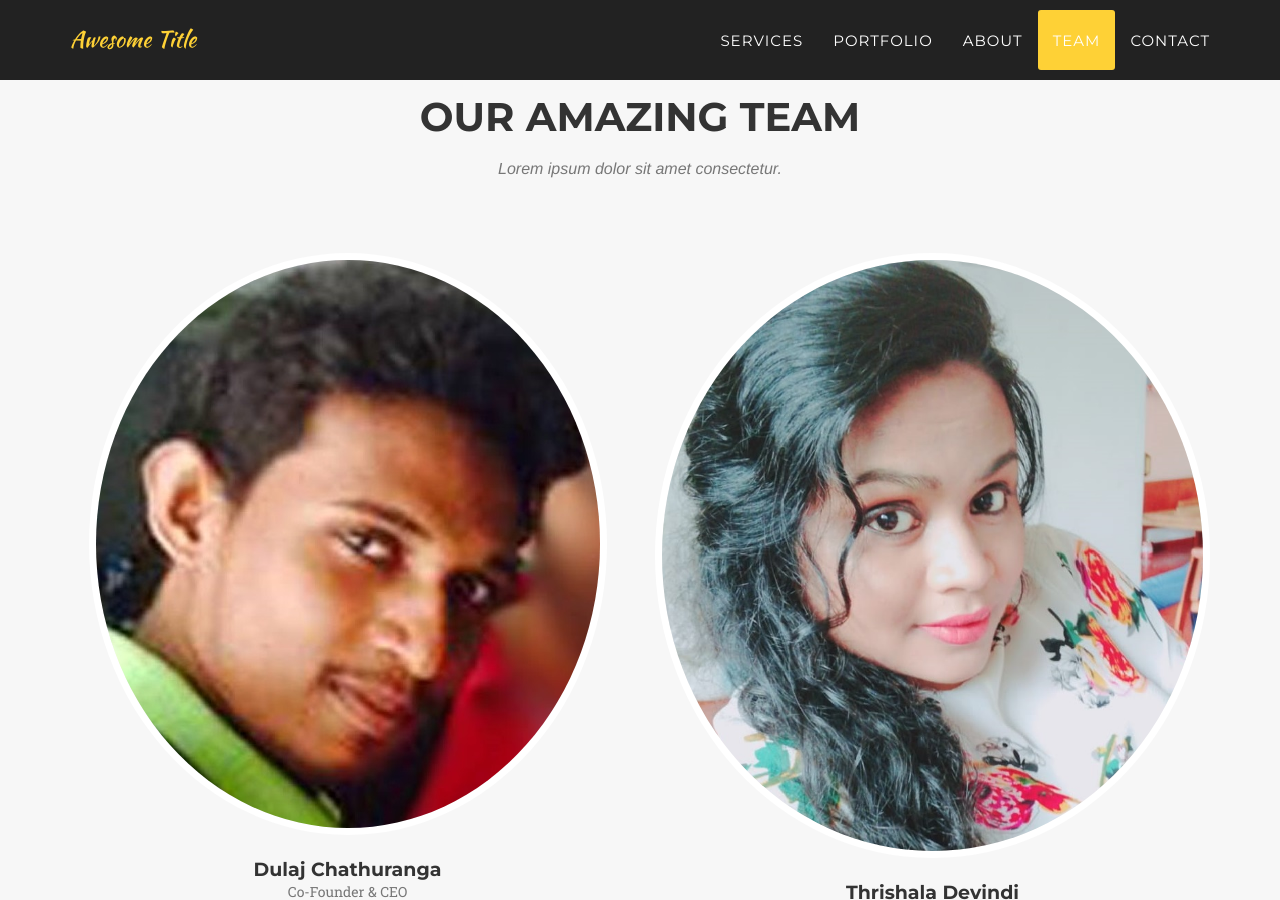
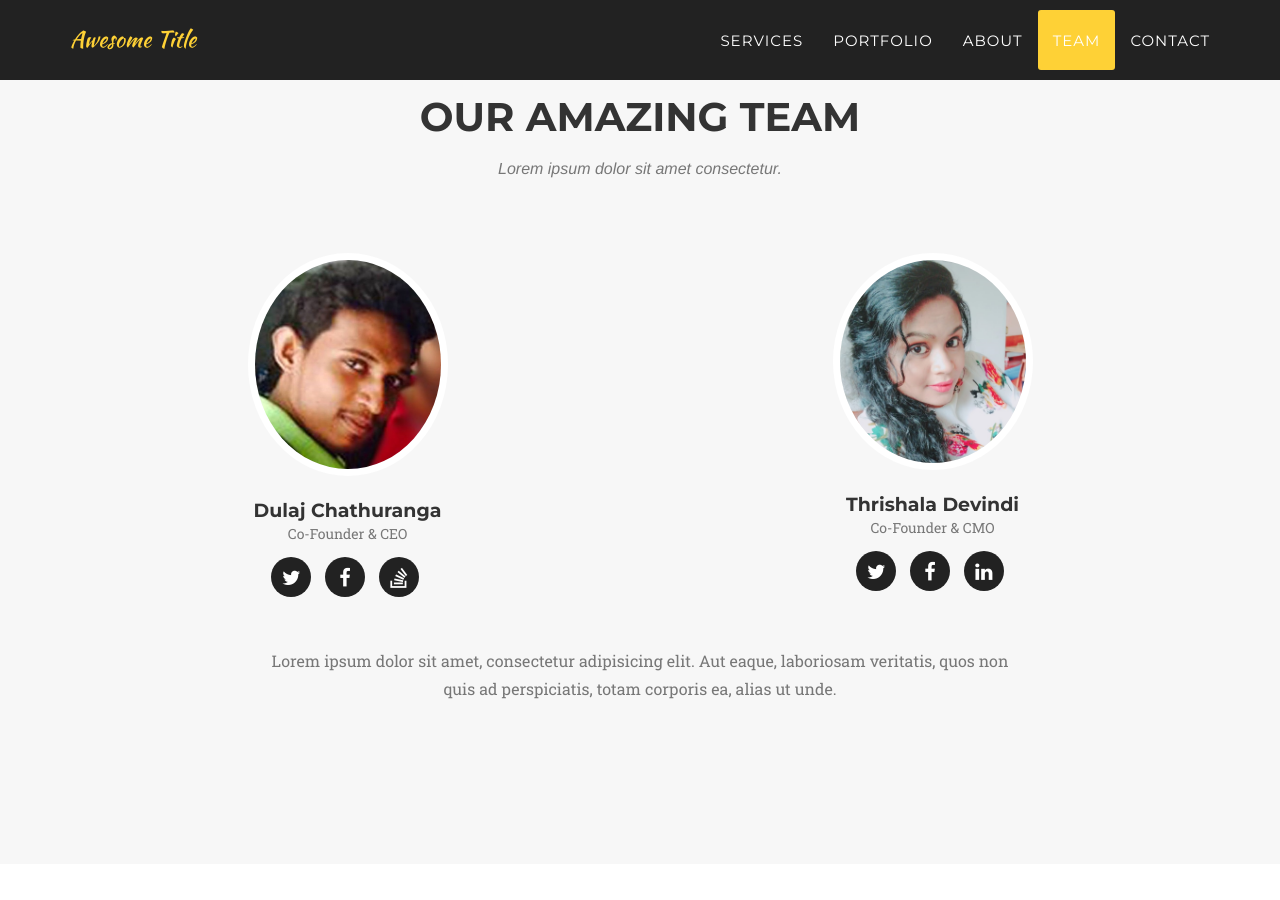
Before and after one commit to DeeZeeLabs/deezeelabs, a Jekyll site: the page built from index.html, in a window 1280 px wide and 900 px high, scrolled down 4620 px. Built offline with Jekyll 4.4.1, drawn with Linux system fonts in a browser that asks for light colours; some web fonts are replaced.

Commit message:
Update team.html

```diff
--- a/_includes/team.html
+++ b/_includes/team.html
@@ -11,7 +11,7 @@
                 {% for member in site.people %}
                 <div class="col-sm-6">
                     <div class="team-member">
-                        <img src="img/team/{{ member.pic }}.jpg" class="img-responsive img-circle" alt="">
+                        <img src="img/team/{{ member.pic }}.jpg" class="img-responsive img-circle" alt="" width="200" height="auto">
                         <h4>{{ member.name }}</h4>
                         <p class="text-muted">{{ member.position }}</p>
                         <ul class="list-inline social-buttons">
```
